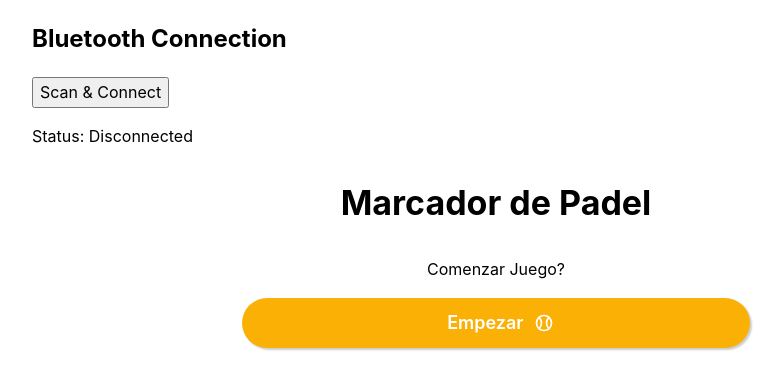
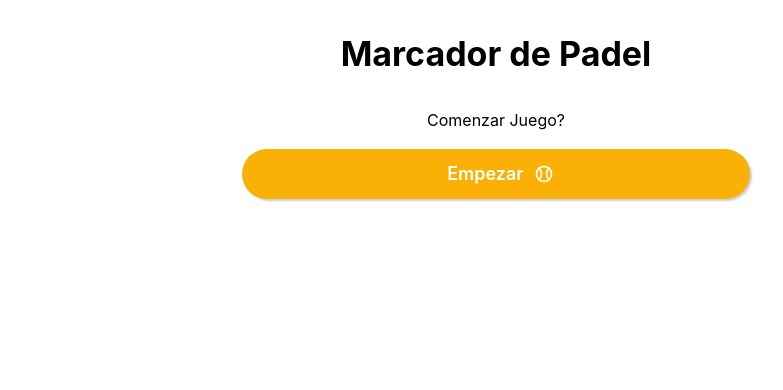
Before and after one commit to mvera8/marcadordepadel, a React (Vite) app: page / in a window 1280 px wide. Shown: the top 390 px of the page, without its empty margins (144-927 px from the left). Built offline with nearby package versions, Linux system fonts and the light colour scheme.

Commit message:
bluetooth remove

```diff
--- a/src/components/BluetoothConnect.jsx
+++ /dev/null
@@ -1,51 +0,0 @@
-import { useState, useEffect } from "react";
-
-const BluetoothConnect = () => {
-  const [device, setDevice] = useState(null);
-  const [status, setStatus] = useState("Disconnected");
-  const [lastKey, setLastKey] = useState(null);
-
-  const requestBluetoothDevice = async () => {
-    try {
-      setStatus("Scanning...");
-      const device = await navigator.bluetooth.requestDevice({
-        acceptAllDevices: true, // Acepta cualquier dispositivo
-        optionalServices: ["battery_service"] // Servicio opcional
-      });
-      setDevice(device);
-      setStatus(`Connected to: ${device.name || "Unknown Device"}`);
-    } catch (error) {
-      console.error("Bluetooth Error:", error);
-      setStatus("Failed to connect");
-    }
-  };
-
-  useEffect(() => {
-    const handleKeyPress = (event) => {
-      console.log("Key pressed:", event.key);
-      setLastKey(event.key);
-    };
-
-    window.addEventListener("keydown", handleKeyPress);
-    return () => {
-      window.removeEventListener("keydown", handleKeyPress);
-    };
-  }, []);
-
-  return (
-    <div className="p-4 border rounded-lg shadow-md max-w-sm">
-      <h2 className="text-lg font-bold mb-2">Bluetooth Connection</h2>
-      <button
-        onClick={requestBluetoothDevice}
-        className="px-4 py-2 bg-blue-500 text-white rounded-lg hover:bg-blue-600"
-      >
-        Scan & Connect
-      </button>
-      <p className="mt-2 text-gray-700">Status: {status}</p>
-      {device && <p className="mt-2">Connected to: {device.name}</p>}
-      {lastKey && <p className="mt-2 text-green-600">Last Key Pressed: {lastKey}</p>}
-    </div>
-  );
-};
-
-export default BluetoothConnect;
--- a/src/components/ScoreCard.jsx
+++ b/src/components/ScoreCard.jsx
@@ -9,13 +9,13 @@ export const ScoreCard = ({ title, set, point, onPointScored }) => {
         className={classes.redButton}
         onClick={onPointScored} // Use the passed function
       >
-        <Title order={2} ta="center" mb={0}>
+        <Title order={3} ta="center" mb={0}>
           {title}
         </Title>
-        <Title order={3} ta="center" mb={0}>
+        <Title order={2} ta="center" mb={-25}>
           Set: {set}
         </Title>
-        <Title order={1} ta="center" size={80} fw={700}>
+        <Title order={1} ta="center" size={150} fw={700}>
           {point}
         </Title>
       </UnstyledButton>
--- a/src/pages/Home.page.jsx
+++ b/src/pages/Home.page.jsx
@@ -22,11 +22,11 @@ import {
   IconMicrophoneFilled,
   IconMoon,
   IconPlayerStopFilled,
+	IconRestore,
 	IconSun,
 } from "@tabler/icons-react";
 import { ScoreCard } from "../components/ScoreCard";
 import { useFullscreen } from "@mantine/hooks";
-import BluetoothConnect from "../components/BluetoothConnect";
 
 // cb37cbc5-fddf-472d-b05d-8f30c2abbfa4
 
@@ -148,9 +148,6 @@ export const HomePage = () => {
   if (!gameStarted) {
     return (
       <Container>
-
-				<BluetoothConnect />
-
         <Title order={1} ta="center" my="xl">
           Marcador de Padel
         </Title>
@@ -183,7 +180,7 @@ export const HomePage = () => {
 
   return (
     <Container py="xs">
-      <Flex justify="flex-end" align="center" pb="sm">
+      <Flex justify="flex-end" align="center" pb="xs">
 				<Button
         variant="subtle"
 				color='gray'
@@ -232,7 +229,10 @@ export const HomePage = () => {
 
       <Flex justify="center">
         <Group>
-          <Button variant="default" onClick={handleGameRestart}>
+          <Button
+						leftSection={<IconRestore size={15} />}
+						variant="default"
+						onClick={handleGameRestart}>
             Reset
           </Button>
           <Button
```
